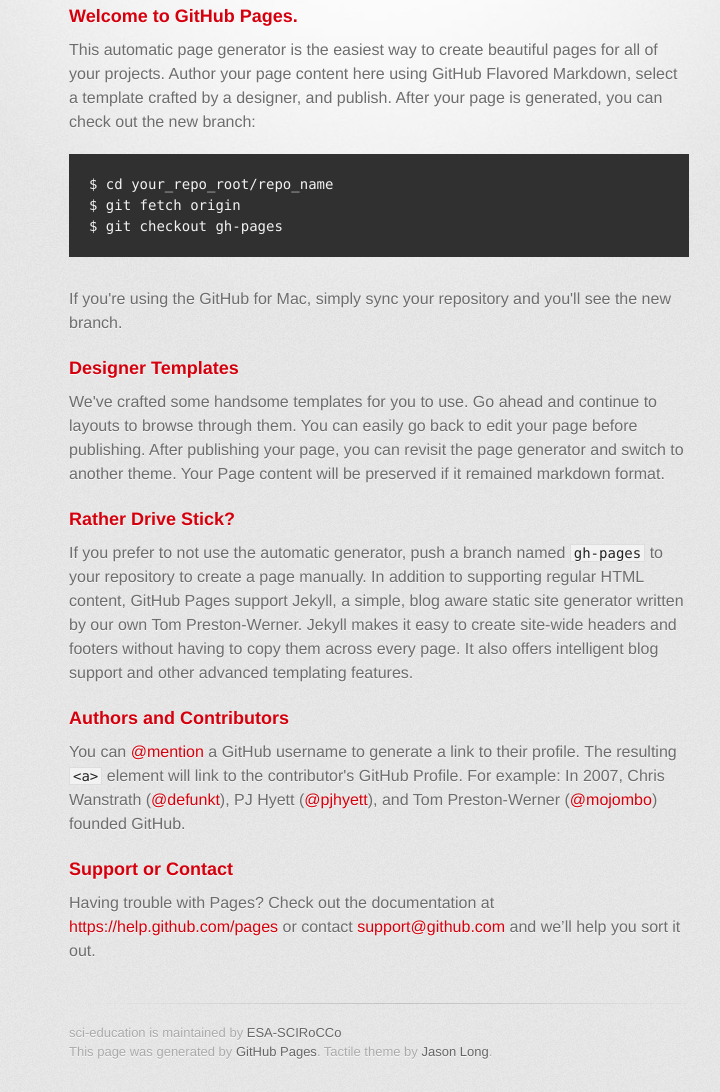
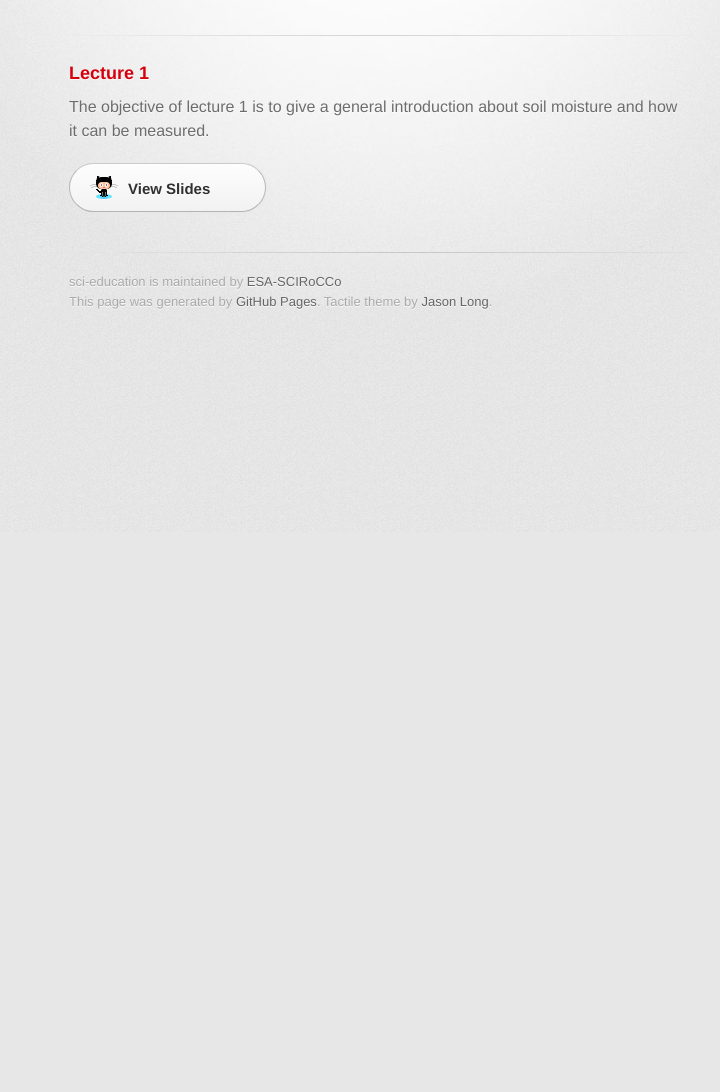
Before and after one commit to ESA-SCIRoCCo/SCI-Education, a plain HTML site: page index.html in a window 1280 px wide. Shown: the part 268-1360 px from the top of the page, without its empty margins (261-981 px from the left). After the commit the page ends 800 px from the top, so only its background shows below. Drawn offline with Linux system fonts and the light colour scheme; a web font is replaced by a local one.

Commit message:
add new index file to branch

```diff
--- a/index.html
+++ b/index.html
@@ -10,7 +10,7 @@
     <!--[if lt IE 9]>
     <script src="//html5shiv.googlecode.com/svn/trunk/html5.js"></script>
     <![endif]-->
-    <title>sci-education by ESA-SCIRoCCo</title>
+    <title>ESA-SCIRoCCo Educational Programm</title>
   </head>
 
   <body>
@@ -18,7 +18,8 @@
       <div class="inner">
 
         <header>
-          <h1>sci-education</h1>
+          <h1>SCIRoCCo<h1>
+          <h1>Educational-Material</h1>
           <h2>Repository for sharing educational material</h2>
         </header>
 
@@ -31,37 +32,14 @@
         <hr>
 
         <section id="main_content">
-          <h3>
-<a id="welcome-to-github-pages" class="anchor" href="#welcome-to-github-pages" aria-hidden="true"><span class="octicon octicon-link"></span></a>Welcome to GitHub Pages.</h3>
+          <h3>Lecture 1</h3>
+          <p>
+            The objective of lecture 1 is to give a general introduction about soil moisture and how it can be measured.
+          </p>
+          <section id="downloads" class="clearfix">
+            <a href="lecture1.html" id="view-on-github" class="button" target="_blank"><span>View Slides</span></a>
+          </section>
 
-<p>This automatic page generator is the easiest way to create beautiful pages for all of your projects. Author your page content here using GitHub Flavored Markdown, select a template crafted by a designer, and publish. After your page is generated, you can check out the new branch:</p>
-
-<pre><code>$ cd your_repo_root/repo_name
-$ git fetch origin
-$ git checkout gh-pages
-</code></pre>
-
-<p>If you're using the GitHub for Mac, simply sync your repository and you'll see the new branch.</p>
-
-<h3>
-<a id="designer-templates" class="anchor" href="#designer-templates" aria-hidden="true"><span class="octicon octicon-link"></span></a>Designer Templates</h3>
-
-<p>We've crafted some handsome templates for you to use. Go ahead and continue to layouts to browse through them. You can easily go back to edit your page before publishing. After publishing your page, you can revisit the page generator and switch to another theme. Your Page content will be preserved if it remained markdown format.</p>
-
-<h3>
-<a id="rather-drive-stick" class="anchor" href="#rather-drive-stick" aria-hidden="true"><span class="octicon octicon-link"></span></a>Rather Drive Stick?</h3>
-
-<p>If you prefer to not use the automatic generator, push a branch named <code>gh-pages</code> to your repository to create a page manually. In addition to supporting regular HTML content, GitHub Pages support Jekyll, a simple, blog aware static site generator written by our own Tom Preston-Werner. Jekyll makes it easy to create site-wide headers and footers without having to copy them across every page. It also offers intelligent blog support and other advanced templating features.</p>
-
-<h3>
-<a id="authors-and-contributors" class="anchor" href="#authors-and-contributors" aria-hidden="true"><span class="octicon octicon-link"></span></a>Authors and Contributors</h3>
-
-<p>You can <a href="https://github.com/blog/821" class="user-mention">@mention</a> a GitHub username to generate a link to their profile. The resulting <code>&lt;a&gt;</code> element will link to the contributor's GitHub Profile. For example: In 2007, Chris Wanstrath (<a href="https://github.com/defunkt" class="user-mention">@defunkt</a>), PJ Hyett (<a href="https://github.com/pjhyett" class="user-mention">@pjhyett</a>), and Tom Preston-Werner (<a href="https://github.com/mojombo" class="user-mention">@mojombo</a>) founded GitHub.</p>
-
-<h3>
-<a id="support-or-contact" class="anchor" href="#support-or-contact" aria-hidden="true"><span class="octicon octicon-link"></span></a>Support or Contact</h3>
-
-<p>Having trouble with Pages? Check out the documentation at <a href="https://help.github.com/pages">https://help.github.com/pages</a> or contact <a href="mailto:support@github.com">support@github.com</a> and we’ll help you sort it out.</p>
         </section>
 
         <footer>
```
